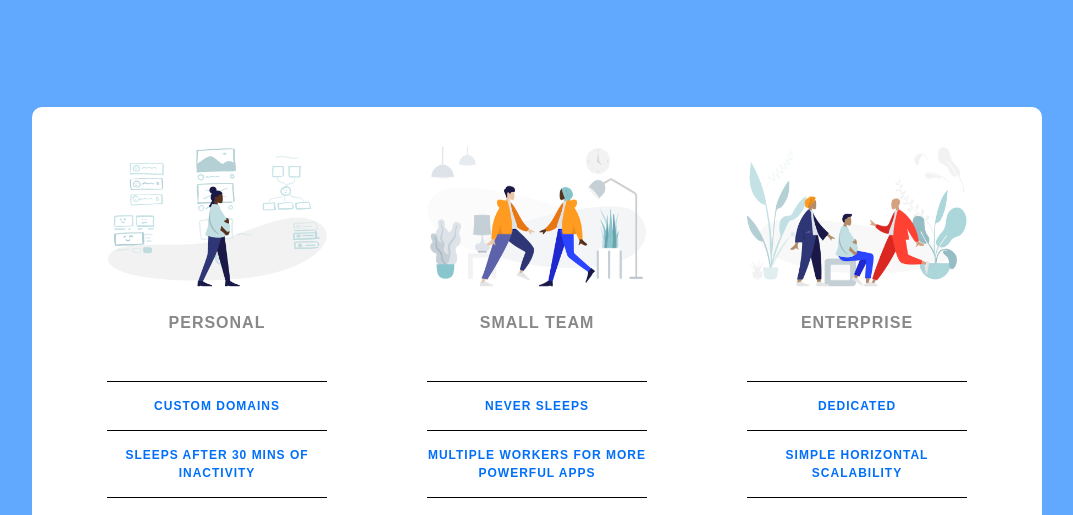
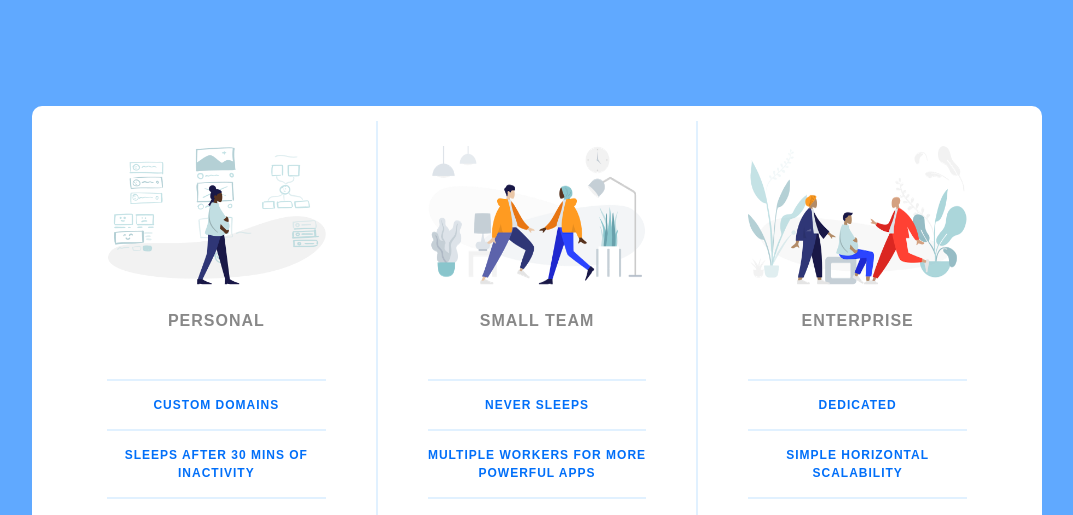
Before and after one commit to RodriguezATomas/Bootcamp-Desarrollo-Web, a plain HTML site: page Seccion 11 - CSS (Princing Panel Model)/PricingPanel_CODE/PricingPanel/PriceTableStarter/index.html in a window 1280 px wide. Shown: the top 515 px of the page, without its empty margins (103-1176 px from the left). Drawn offline with Linux system fonts and the light colour scheme.

Commit message:
se hicieron cambios en el css

```diff
--- a/Seccion 11 - CSS (Princing Panel Model)/PricingPanel_CODE/PricingPanel/PriceTableStarter/app.css
+++ b/Seccion 11 - CSS (Princing Panel Model)/PricingPanel_CODE/PricingPanel/PriceTableStarter/app.css
@@ -53,7 +53,7 @@ table {
 
 html{
     box-sizing: border-box;
-    font-family: 'opens sans', sans-serif;
+    font-family: 'Opens Sans', sans-serif;
 }
 
 body{
@@ -67,7 +67,7 @@ body{
 
 /*LA CLASE PANEL ENVUELVE TODO*/
 
-.panel{
+.panel {
     background-color: white;
     border-radius: 10px;
     padding: 15px 25px;
@@ -81,11 +81,11 @@ body{
 
 /*PARA AGREGARLE UNA LINEA QUE SEPARE CADA DIV*/
 
-.pricing-plan{
-    border-bottom: 2px solid black;
+.pricing-plan {
+    border-bottom: 2px solid #e1f1ff;
 
 }
-.pricing-plan:last-child{
+.pricing-plan:last-child {
     border-bottom: none;
     /*Al ultimo no le agrega una linea*/
 }
@@ -93,38 +93,38 @@ body{
 
 /* PARA SEPARAR Y QUE QUEDEN BIEN LAS IMAGENES */
 
-.pricing-img{
+.pricing-img {
     margin-bottom: 25px;
     max-width: 100%;
 }
 
 /*AHORA VAMOS A TRABAJAR EN LA TIPOGRAFIA*/
 
-.pricing-header{ /*Titulo de arriba*/
+.pricing-header { /*Titulo de arriba*/
     color: #888;
     font-weight: 600;
     letter-spacing: 1px;
 }
 
-.pricing-features{ /*Lo que esta abajo del titulo gris*/
+.pricing-features { /*Lo que esta abajo del titulo gris*/
     margin: 50px 0 25px;
     color: #016ff9;
 
 }
-.pricing-features-item{ /*seleccionamos los items individuales*/
+.pricing-features-item { /*seleccionamos los items individuales*/
     font-weight: 600;
     letter-spacing: 1px;
     font-size: 12px;
     line-height: 1.5;
     padding: 15px 0;
-    border-top: 1px solid black;
+    border-top: 2px solid #e1f1ff;
 }
 
-.pricing-features-item:last-child{ /*al ultimo de los items si le agrega una linea para separar*/
-    border-bottom: 1px solid black;
+.pricing-features-item:last-child { /*al ultimo de los items si le agrega una linea para separar*/
+    border-bottom: 2px solid #e1f1ff;
 }
 
-.pricing-price{
+.pricing-price {
     color: #016ff9;
     display: block;
     font-size: 32px;
@@ -174,7 +174,7 @@ body{
     entonces quiero eliminar el borde inferior y agregar un borde derecho*/
     .pricing-plan{
         border-bottom: none;
-        border-right: 2px splid black;
+        border-right: 2px solid #e1f1ff;
         padding: 25px 50px; /*espacio en el interior*/
     }
     .pricing-plan:last-child{ /*al ultimo de los 3, le saca el borde de la derecha*/
```
